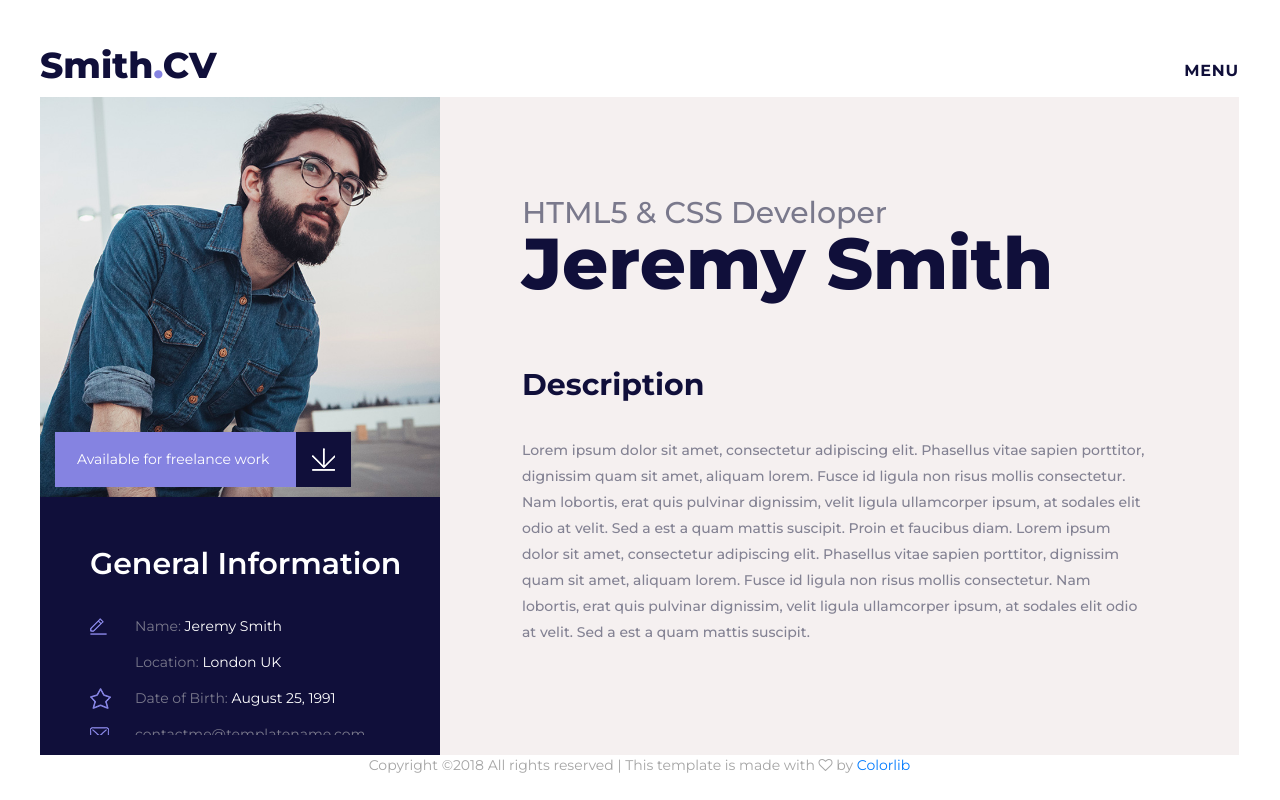
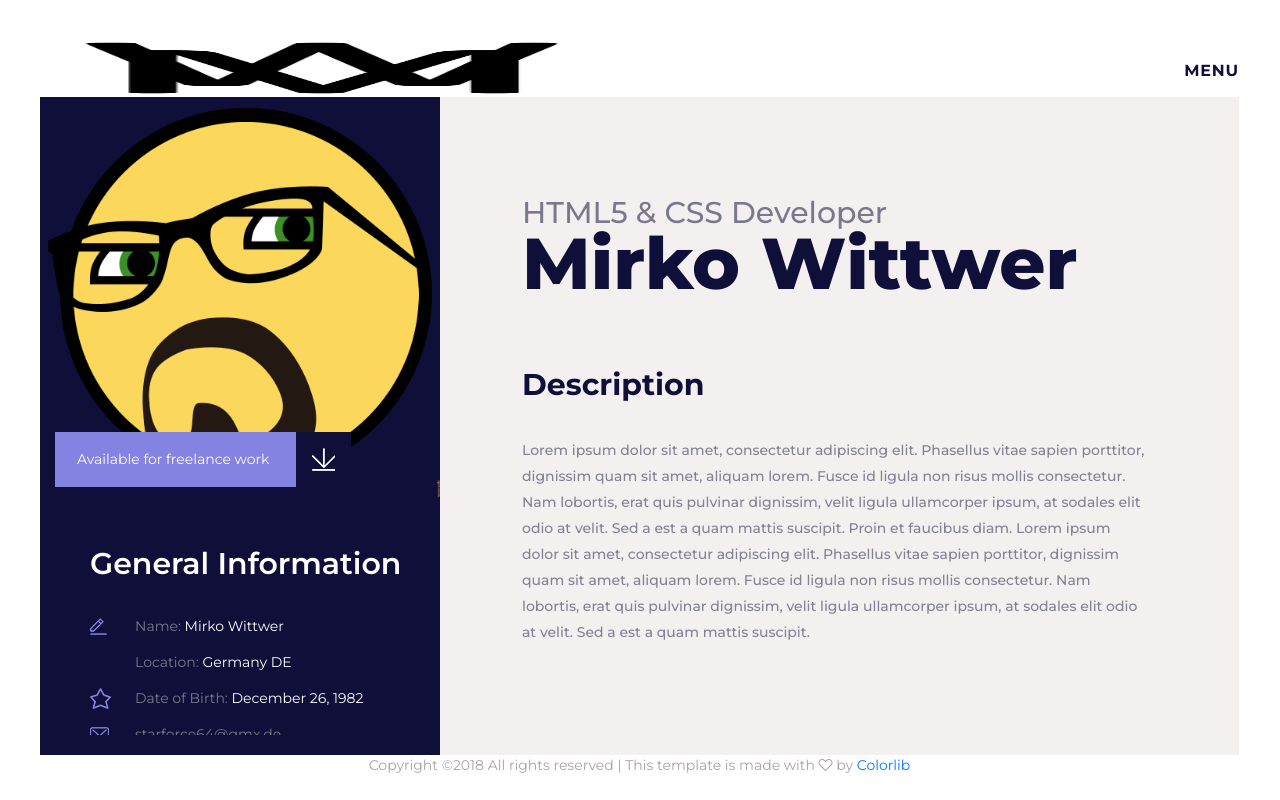
Before and after one commit to Mirko-Wittwer/mirko-wittwer.github.io, a plain HTML site: page index.html in a window 1280 px wide. Drawn offline with Linux system fonts and the light colour scheme; some packages are replaced by stand-ins of ours; a script that the page names is missing.

Commit message:
Anpassungen

```diff
--- a/index.html
+++ b/index.html
@@ -20,7 +20,8 @@
 
 	<header class="header">
 		<div class="header_content d-flex flex-row align-items-center justify-content-start">
-			<div class="logo">Smith<span>.</span>CV</div>
+			<!--<div class="logo">Smith<span>.</span>CV</div>-->
+			<img src="images/logo.png"  width="575" height="58" alt="Logo für meine Firma">
 			<div class="main_nav d-flex flex-row align-items-end justify-content-start">
 				<ul class="d-flex flex-row align-items-center justify-content-start">
 					<li class="active"><a href="index.html">About</a></li>
@@ -30,7 +31,7 @@
 					<li><a href="education.html">Education</a></li>
 					<li><a href="portfolio.html">Portfolio</a></li>
 					<li><a href="testimonials.html">Testimonials</a></li>
-					<li><a href="contact.html">Contact</a></li>
+					<!--<li><a href="contact.html">Contact</a></li>-->
 				</ul>
 				<div class="header_button ml-auto">
 					<a href="#">Available for freelance work</a>
@@ -50,7 +51,7 @@
 					<li><a href="education.html">Education</a></li>
 					<li><a href="portfolio.html">Portfolio</a></li>
 					<li><a href="testimonials.html">Testimonials</a></li>
-					<li><a href="contact.html">Contact</a></li>
+					<!--<li><a href="contact.html">Contact</a></li>-->
 				</ul>
 			</div>
 		</div>
@@ -65,7 +66,7 @@
 			<div class="general_info d-flex flex-xl-column flex-md-row flex-column">
 				<div>
 					<div class="general_info_image">
-						<div class="background_image" style="background-image:url(images/smith.jpg)"></div>
+						<div class="background_image" style="background-image:url(images/smiley.png)"></div>
 						<div class="header_button_2">
 							<a href="#">Available for freelance work</a>
 							<div class="d-flex flex-column align-items-center justify-content-center"><img src="images/download.png" alt=""></div>
@@ -78,27 +79,27 @@
 						<ul class="general_info_list">
 							<li class="d-flex flex-row align-items-center justify-content-start">
 								<div class="general_info_icon d-flex flex-column align-items-start justify-content-center"><img src="images/icon_1.png" alt=""></div>
-								<div class="general_info_text">Name: <span>Jeremy Smith</span></div>
+								<div class="general_info_text">Name: <span>Mirko Wittwer</span></div>
 							</li>
 							<li class="d-flex flex-row align-items-center justify-content-start">
 								<div class="general_info_icon d-flex flex-column align-items-start justify-content-center"></div>
-								<div class="general_info_text">Location: <span>London UK</span></div>
+								<div class="general_info_text">Location: <span>Germany DE</span></div>
 							</li>
 							<li class="d-flex flex-row align-items-center justify-content-start">
 								<div class="general_info_icon d-flex flex-column align-items-start justify-content-center"><img src="images/icon_2.png" alt=""></div>
-								<div class="general_info_text">Date of Birth: <span>August 25, 1991</span></div>
+								<div class="general_info_text">Date of Birth: <span>December 26, 1982</span></div>
 							</li>
 							<li class="d-flex flex-row align-items-center justify-content-start">
 								<div class="general_info_icon d-flex flex-column align-items-start justify-content-center"><img src="images/icon_3.png" alt=""></div>
-								<div class="general_info_text"><a href="mailto:contact@linque.com?subject=Job_Inquiry">contactme@templatename.com</a></div>
+								<div class="general_info_text"><a href="mailto:contact@linque.com?subject=Job_Inquiry">starforce64@gmx.de</a></div>
 							</li>
 							<li class="d-flex flex-row align-items-center justify-content-start">
 								<div class="general_info_icon d-flex flex-column align-items-start justify-content-center"><img src="images/icon_4.png" alt=""></div>
-								<div class="general_info_text">+76 6524 567862 763</div>
+								<div class="general_info_text">+49 110</div>
 							</li>
 							<li class="d-flex flex-row align-items-center justify-content-start">
 								<div class="general_info_icon d-flex flex-column align-items-start justify-content-center"><img src="images/icon_5.png" alt=""></div>
-								<div class="general_info_text"><a href="mailto:contact@linque.com">www.mytemplatename.com</a></div>
+								<div class="general_info_text"><a href="mailto:contact@linque.com">www.myhomepage.de</a></div>
 							</li>
 						</ul>
 
@@ -120,7 +121,7 @@
 			<div class="main_content">
 				<div class="main_title_container d-flex flex-column align-items-start justify-content-end">
 					<div class="main_subtitle">HTML5 & CSS Developer</div>
-					<div class="main_title">Jeremy Smith</div>
+					<div class="main_title">Mirko Wittwer</div>
 				</div>
 				<div class="main_content_scroll mCustomScrollbar" data-mcs-theme="minimal-dark">
 					<div class="about_content">
```
Also changed, not shown: contact.html (+3 -2 lines), education.html (+11 -10 lines), experience.html (+11 -10 lines), portfolio.html (+11 -10 lines), services.html (+11 -10 lines), skills.html (+11 -10 lines), testimonials.html (+11 -10 lines), images/logo.png (added), images/smiley.png (added).
